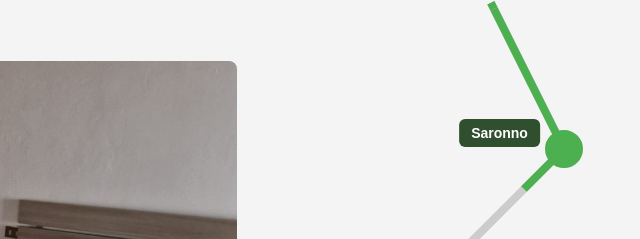
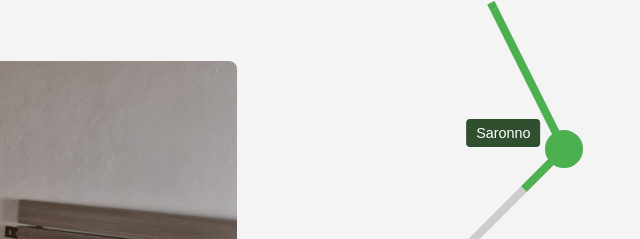
Before and after one commit to JacopoGallizioli/our-first-website, a plain HTML site: page jacopo/houses/houses.html in a window 1280 px wide. Shown: the part 191-430 px from the top of the page, 589-1229 px from the left. Drawn offline with nearby package versions, Linux system fonts and the light colour scheme.

Commit message:
Update style.css

```diff
--- a/jacopo/houses/style.css
+++ b/jacopo/houses/style.css
@@ -96,29 +96,20 @@ header {
 }
 
 .town-label {
-  position: absolute;
-  top: 0; /* you’ll adjust via JS */
+  position: fixed;
+  top: 0;
+  left: 0;
+  padding: 6px 10px;
   background: #2f4f2f;
-  color: #fff;
-  padding: 6px 12px;
-  border-radius: 6px;
-  font-weight: bold;
-  font-size: 14px;
-  opacity: 0;
-  transition: opacity 0.3s;
+  color: white;
+  border-radius: 4px;
+  font-size: 0.9em;
   pointer-events: none;
   white-space: nowrap;
-  z-index: 10;
+  opacity: 0;
+  transition: opacity 0.2s;
+  z-index: 2000;
 }
 
-/* Shift to the left of the pin */
-.town-label.left {
-  transform: translate(-110%, -50%);
-  text-align: right;
-}
-
-/* Shift to the right of the pin */
-.town-label.right {
-  transform: translate(10%, -50%);
-  text-align: left;
-}
+.town-label.left  { transform: translate(-110%, -50%); }
+.town-label.right { transform: translate(10%, -50%);  }
```
